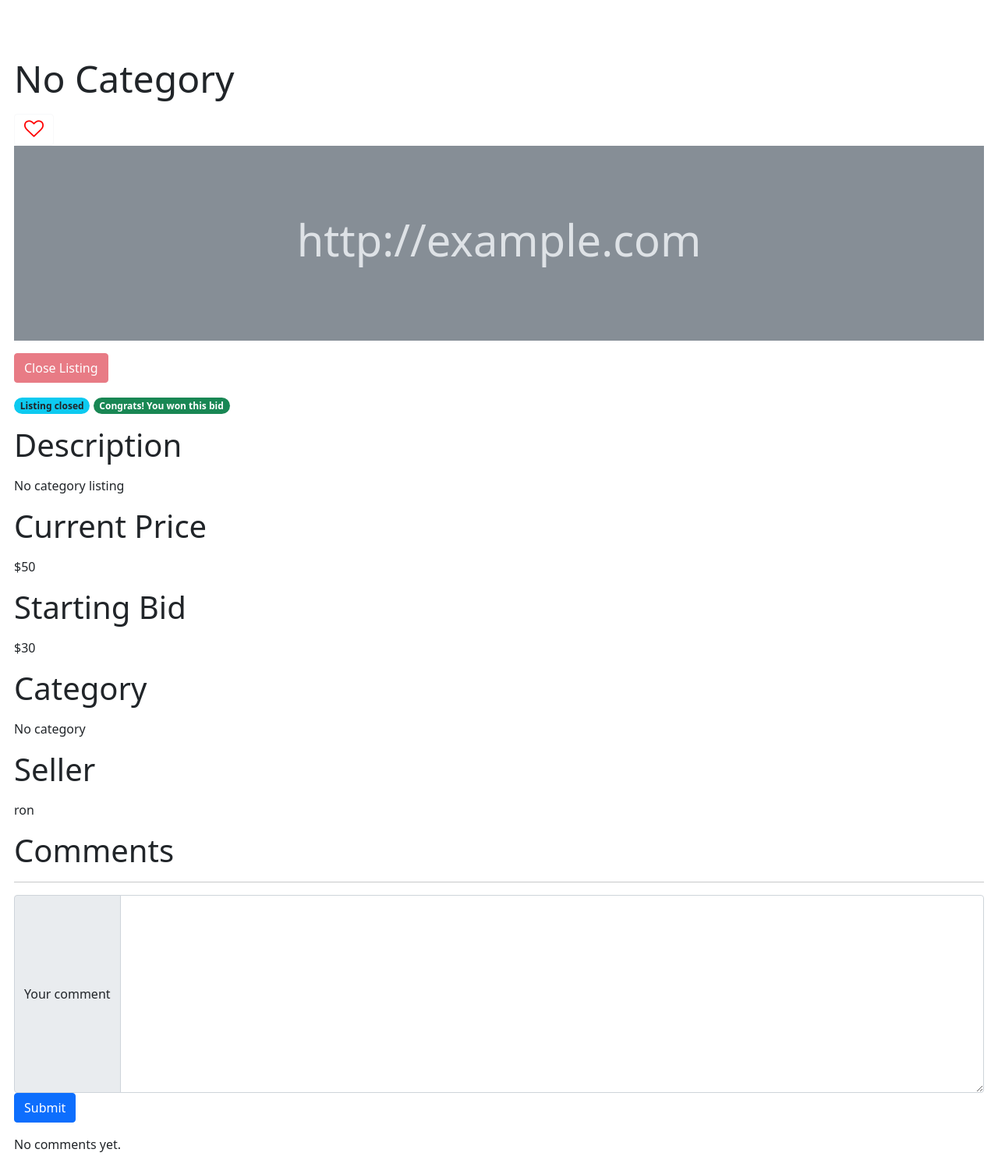
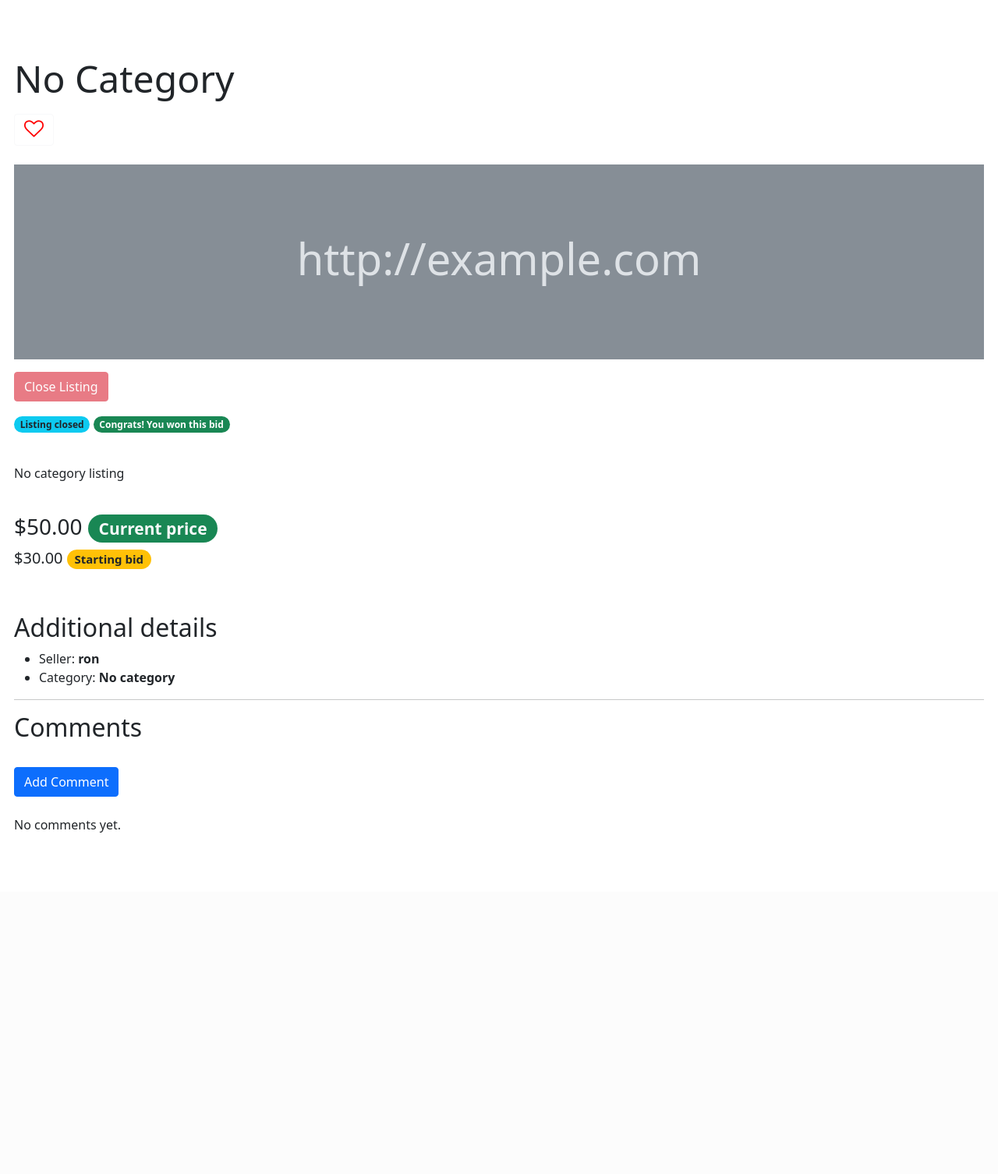
Before and after one commit to anerua/e-Commerce, a Django app: page /listing/3 in a window 1280 px wide. Shown: the part 56-1562 px from the top of the page at 78% size. After the commit the page ends 1124 px from the top, so only its background shows below. Run offline with Django 3.2, Linux system fonts and the light colour scheme; a user stored in the database is signed in; data comes from the database, SQL or seed files in the repository; both versions use the stored data as it was after the commit; some libraries are stand-ins or nearby versions.

Commit message:
listing page remade

```diff
--- a/auctions/templates/auctions/listing.html
+++ b/auctions/templates/auctions/listing.html
@@ -14,6 +14,7 @@
                 {% endif %}
             </form>
         </div>
+        <br>
     {% endif %}
 
     <div class="bd-example">
@@ -55,58 +56,120 @@
     </p>
     {% endif %}
 
+    <br>
+
     <p>
-        <p class="display-6">Description</p>
         {{ listing.description }}
     </p>
-    <p>
-        <p class="display-6">Current Price</p>
-        ${{ listing.current_price.bid }}
+
+    <br>
+
+    <p class="h3">
+        {% if listing.current_price.bid == 0%}
+            No bids yet
+        {% else %}
+            ${{ listing.current_price.bid }}.00
+        {% endif %}
+        <span class="badge rounded-pill bg-success text-light">Current price</span>
+
     </p>
+
+    <p class="h5">
+        ${{ listing.starting_bid }}.00
+        <span class="badge rounded-pill bg-warning text-dark">Starting bid</span>
+    </p>
+
+    <br>
+
     {% if listing.active and user.is_authenticated %}
-        <p>
+        {% if not good_bid %}
+        <div class="alert alert-danger alert-dismissible fade show" role="alert">
+            Invalid bid! Bid must be at least equal to the starting bid and must be greater than the current price.
+            <button type="button" class="btn-close" data-bs-dismiss="alert" aria-label="Close"></button>
+        </div>
+        {% elif good_bid == 2 %}
+        <div class="alert alert-success alert-dismissible fade show" role="alert">
+            Congrats! Your bid has been placed.
+            <button type="button" class="btn-close" data-bs-dismiss="alert" aria-label="Close"></button>
+        </div>
+        {% endif %}
+
+
+        <div>
+            <button type="button" class="btn btn-primary" data-bs-toggle="modal" data-bs-target="#staticBackdropLive">
+                Place Bid
+            </button>
+        </div>
+
+        <div class="modal fade" id="staticBackdropLive" data-bs-backdrop="static" data-bs-keyboard="false" tabindex="-1" aria-labelledby="staticBackdropLiveLabel" aria-hidden="true">
+            <div class="modal-dialog">
+                <div class="modal-content">
+                    <div class="modal-header">
+                        <h5 class="modal-title" id="staticBackdropLiveLabel">Place Bid</h5>
+                        <button type="button" class="btn-close" data-bs-dismiss="modal" aria-label="Close"></button>
+                    </div>
                     <form action="{% url 'create_bid' listing.id %}" method="post">
                         {% csrf_token %}
-                {{ bidding_form }}
-                <input class="btn btn-primary" type="submit" value="Submit">
+
+                        <div class="modal-body">
+                            <p>{{ bidding_form }}</p>
+                        </div>
+                        <div class="modal-footer">
+                            <button type="submit" class="btn btn-primary" data-bs-dismiss="modal">Bid</button>
+                        </div>
                     </form>
-            {% if error_bid %}
-                Invalid bid! Bid must be at least equal to the starting bid and must be greater than the current price.
-            {% endif %}
-        </p>
+                </div>
+            </div>
+        </div>
     {% endif %}
 
-    <p>
-        <p class="display-6">Starting Bid</p>
-        ${{ listing.starting_bid }}
-    </p>
+    <br>
 
+    <p class="h2">Additional details</p>
+    <ul>
+        <li>Seller: <strong>{{ listing.seller }}</strong></li>
         {% if listing.category %}
-        <p>
-            <p class="display-6">Category</p>
-            {{ listing.category }}
-        </p>
+        <li>Category: <strong>{{ listing.category }}</strong></li>
         {% endif %}
-    <p>
-        <p class="display-6">Seller</p>
-        {{ listing.seller }}
-    </p>
+    </ul>
+
+    <hr>
 
     <div>
-        <p class="display-6">Comments</p>
-        <hr>
+        <p class="h2">Comments</p>
+
         {% if user.is_authenticated %}
-            <p>
+            <br>
+            <div>
+                <button type="button" class="btn btn-primary" data-bs-toggle="modal" data-bs-target="#exampleModalCenteredScrollable">
+                    Add Comment
+                </button>
+            </div>
+
+            <div class="modal fade" id="exampleModalCenteredScrollable" tabindex="-1" aria-labelledby="exampleModalCenteredScrollableTitle" aria-hidden="true">
+                <div class="modal-dialog modal-dialog-centered modal-dialog-scrollable">
+                    <div class="modal-content">
+                        <div class="modal-header">
+                            <h5 class="modal-title" id="exampleModalCenteredScrollableTitle">Add Your Comment</h5>
+                            <button type="button" class="btn-close" data-bs-dismiss="modal" aria-label="Close"></button>
+                        </div>
                         <form action="{% url 'comment' listing.id %}" method="post">
                             {% csrf_token %}
-                    <div class="input-group">
-                        <span class="input-group-text">Your comment</span>
+                            <div class="modal-body">
                                 {{ comment_form.message }}
                             </div>
-                    <input class="btn btn-primary" type="submit" value="Submit">
+                            <div class="modal-footer">
+                                <button type="button" class="btn btn-secondary" data-bs-dismiss="modal">Cancel</button>
+                                <button type="submit" class="btn btn-primary" data-bs-dismiss="modal">Submit</button>
+                            </div>
+
                         </form>
-            </p>
+                    </div>
+                </div>
+            </div>
         {% endif %}
+
+        <br>
 
         {% for comment in comments %}
             <ul>
--- a/auctions/urls.py
+++ b/auctions/urls.py
@@ -8,7 +8,7 @@ urlpatterns = [
     path("category_listing/<str:category>", views.category_listing, name="category_listing"),
     path("create_listing", views.create_listing, name="create_listing"),
     path("listing/<int:listing_id>", views.listing, name="listing"),
-    path("listing/<int:listing_id>/<int:error_bid>", views.listing, name="listing"),
+    path("listing/<int:listing_id>/<int:good_bid>", views.listing, name="listing"),
     path("toggle_watchlist/<int:listing_id>", views.toggle_watchlist, name="toggle_watchlist"),
     path("create_bid/<int:listing_id>", views.create_bid, name="create_bid"),
     path("close_bid/<int:listing_id>", views.close_bid, name="close_bid"),
--- a/auctions/views.py
+++ b/auctions/views.py
@@ -66,7 +66,7 @@ def create_listing(request):
         })
 
 
-def listing(request, listing_id, error_bid=0):
+def listing(request, listing_id, good_bid=1):
     current_listing = AuctionListing.objects.get(pk=listing_id)
     watching = request.user in current_listing.watchlist.all()
     return render(request, "auctions/listing.html", {
@@ -75,7 +75,7 @@ def listing(request, listing_id, error_bid=0):
         "bidding_form": BiddingForm(),
         "comment_form": CommentForm(),
         "comments": current_listing.comments.all(),
-        "error_bid": error_bid
+        "good_bid": good_bid
     })
 
 
@@ -105,9 +105,9 @@ def create_bid(request, listing_id):
             current_listing.current_price = valid_bid
             current_listing.save()
         else:
-            return HttpResponseRedirect(reverse("listing", kwargs={"listing_id": listing_id, "error_bid": 1}))
+            return HttpResponseRedirect(reverse("listing", kwargs={"listing_id": listing_id, "good_bid": 0}))
 
-    return HttpResponseRedirect(reverse("listing", kwargs={"listing_id": listing_id}))
+    return HttpResponseRedirect(reverse("listing", kwargs={"listing_id": listing_id, "good_bid": 2}))
 
 
 def close_bid(request, listing_id):
```
Also changed, not shown: db.sqlite3. Lines whose indentation alone changed are shown as unchanged.
